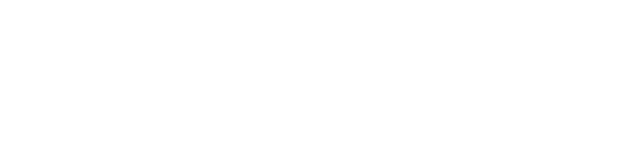
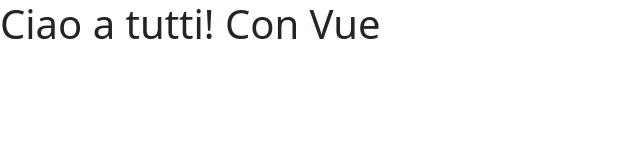
Before and after one commit to lorenzo-de-giorgi/vue-hello, a plain HTML site: page index.html in a window 1280 px wide. Shown: the whole page, without its empty margins (0-640 px from the left). Drawn offline with nearby package versions, Linux system fonts and the light colour scheme.

Commit message:
exercise completed

```diff
--- a/index.html
+++ b/index.html
@@ -16,6 +16,8 @@
     <title>Title</title>
 </head>
 <body>
-
+    <div id="title">
+        <h1 id="message">{{ message }}</h1>
+    </div>
 </body>
 </html>
--- a/js/script.js
+++ b/js/script.js
@@ -0,0 +1,9 @@
+const { createApp } = Vue;
+
+createApp({
+    data(){
+        return{
+            message: 'Ciao a tutti! Con Vue'
+        }
+    }
+}).mount('#message')
```
